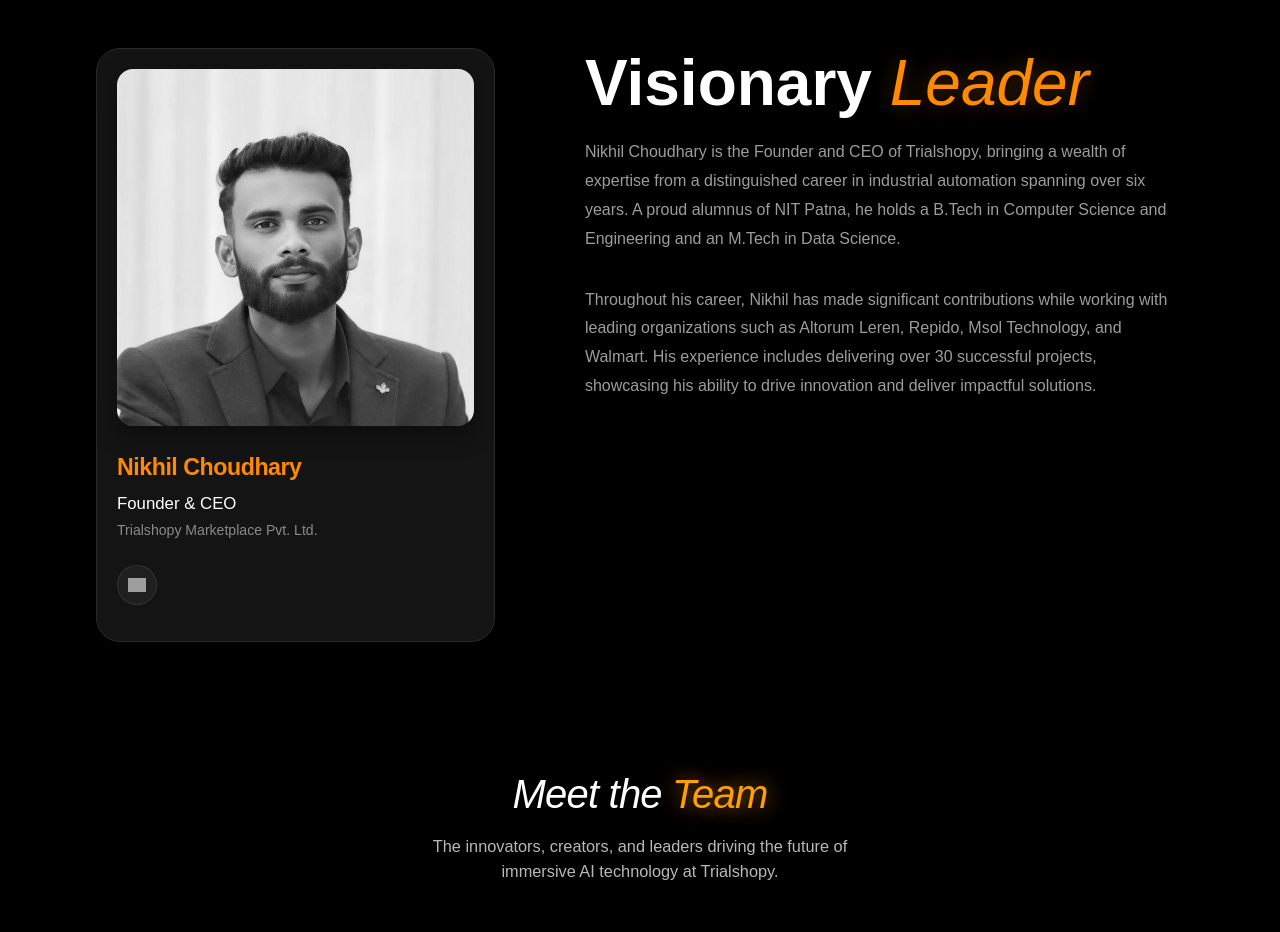
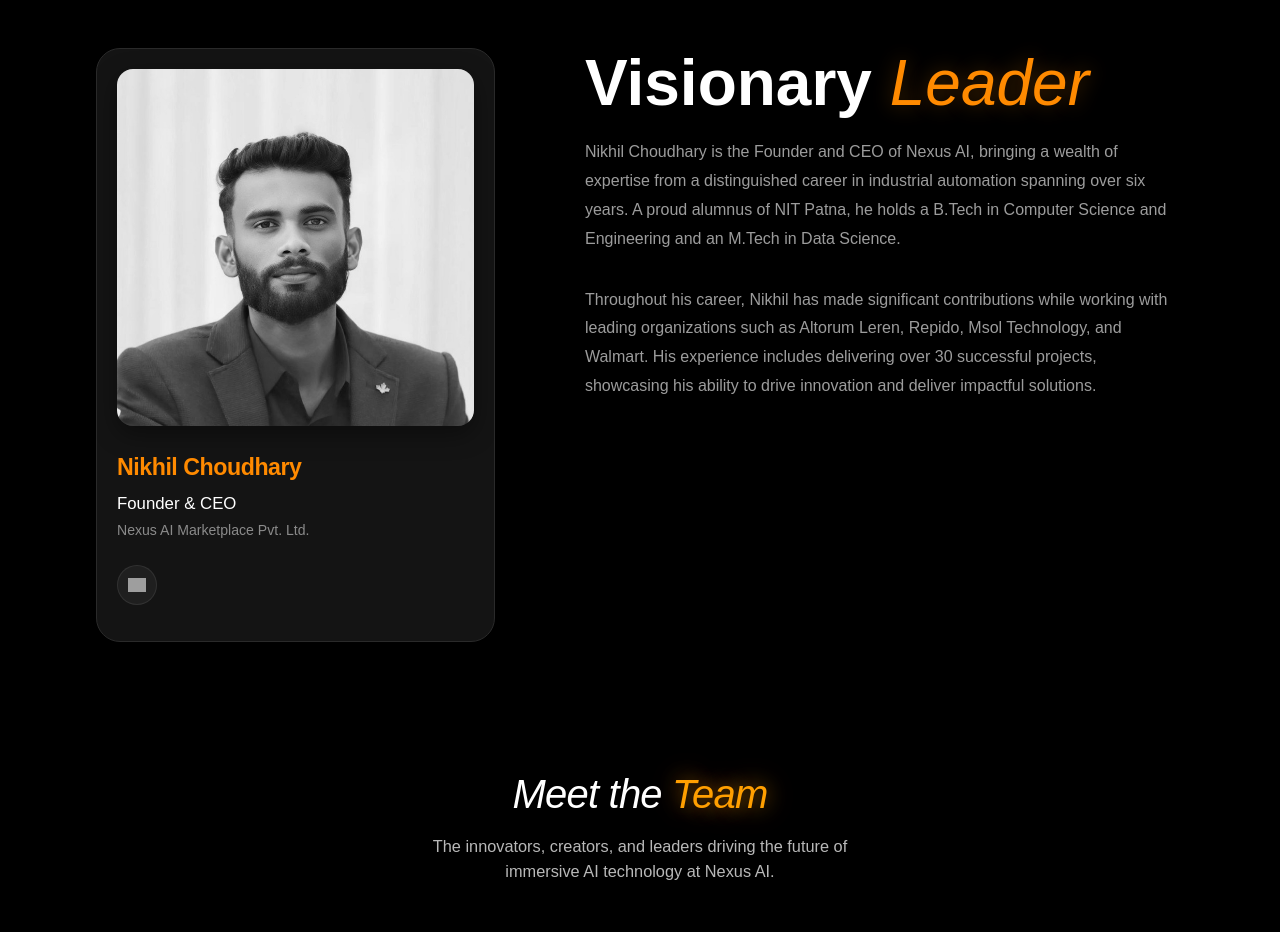
Before and after one commit to Mayank-Pandey7/nexus-ai, a Next.js app: page /company in a window 1280 px wide. Shown: the part 880-1812 px from the top of the page. Built offline with nearby package versions, Linux system fonts and the light colour scheme; grey boxes are pictures that could not be loaded; a web font is replaced by a local one.

Commit message:
rebrand: rename Trialshopy name back to Nexus AI globally while retaining all new content

```diff
--- a/src/app/layout.tsx
+++ b/src/app/layout.tsx
@@ -73,8 +73,8 @@
       <head>
         <meta charSet="utf-8" />
         <meta name="viewport" content="width=device-width, initial-scale=1" />
-        <title>Trialshopy – Smart AR Shopping Platform</title>
-        <meta name="description" content="Trialshopy is an AI-powered Smart AR Shopping Platform integrating IoT, AI, and Augmented Reality to transform enterprise retail — incubated at NIT Patna." />
+        <title>Nexus AI – Smart AR Shopping Platform</title>
+        <meta name="description" content="Nexus AI is an AI-powered Smart AR Shopping Platform integrating IoT, AI, and Augmented Reality to transform enterprise retail — incubated at NIT Patna." />
         <link rel="icon" href="/favicon.png" />
       </head>
       <body style={{ margin: 0, padding: 0, backgroundColor: '#000000', color: '#ffffff' }}>
--- a/src/components/sections/Benefits.tsx
+++ b/src/components/sections/Benefits.tsx
@@ -32,7 +32,7 @@
             >
               <img
                 src={nexusaiLogo}
-                alt="Trialshopy logo"
+                alt="Nexus AI logo"
                 style={{ width: '1.4rem', height: '1.4rem', objectFit: 'contain', filter: 'invert(1)' }}
               />
               <span
@@ -45,7 +45,7 @@
                   letterSpacing: '-0.02em'
                 }}
               >
-                Trialshopy
+                Nexus AI
               </span>
             </div>
           </div>
--- a/src/components/sections/CompanyView.tsx
+++ b/src/components/sections/CompanyView.tsx
@@ -16,34 +16,34 @@
     {
       name: "Shubhang Sheel",
       designation: "Co-Founder & CMO",
-      company: "Trialshopy",
+      company: "Nexus AI",
       experience: "5+ Years",
-      bio: "Shubhang Sheel is the Co-Founder & CMO at Trialshopy. He directs brand architecture, digital distribution channels, and retail marketplace user growth strategies globally.",
+      bio: "Shubhang Sheel is the Co-Founder & CMO at Nexus AI. He directs brand architecture, digital distribution channels, and retail marketplace user growth strategies globally.",
       photo: "/assets/images/shubhangu.jpg",
       linkedin: "https://www.linkedin.com/"
     },
     {
       name: "Suresh Choudhary",
       designation: "Director",
-      company: "Trialshopy",
+      company: "Nexus AI",
       experience: "20+ Years",
-      bio: "Suresh Choudhary directs corporate investments, retail distribution pipelines, and strategic brand partnerships at Trialshopy.",
+      bio: "Suresh Choudhary directs corporate investments, retail distribution pipelines, and strategic brand partnerships at Nexus AI.",
       photo: "/assets/images/suresh-ch.jpg",
       linkedin: "https://www.linkedin.com/"
     },
     {
       name: "Vivek",
       designation: "CTO",
-      company: "Trialshopy",
+      company: "Nexus AI",
       experience: "5+ Years",
-      bio: "Vivek leads product engineering at Trialshopy, managing advanced 3D render pipelines and low-latency computer vision backend models.",
+      bio: "Vivek leads product engineering at Nexus AI, managing advanced 3D render pipelines and low-latency computer vision backend models.",
       photo: "/assets/images/vivek.jpg",
       linkedin: "https://www.linkedin.com/"
     },
     {
       name: "Dipti",
       designation: "COO",
-      company: "Trialshopy",
+      company: "Nexus AI",
       experience: "6+ Years",
       bio: "Dipti coordinates day-to-day operations, strategic planning, cross-functional HR tasks, and corporate governance protocols.",
       photo: "/assets/images/dipti.jpg",
@@ -52,16 +52,16 @@
     {
       name: "Yashika",
       designation: "Frontend Developer",
-      company: "Trialshopy",
+      company: "Nexus AI",
       experience: "3+ Years",
-      bio: "Yashika builds responsive, high-performance web applications and sleek interactive design frameworks for Trialshopy Marketplace.",
+      bio: "Yashika builds responsive, high-performance web applications and sleek interactive design frameworks for Nexus AI Marketplace.",
       photo: "/assets/images/yashika.jpg",
       linkedin: "https://www.linkedin.com/"
     },
     {
       name: "Satyam",
       designation: "SDE1",
-      company: "Trialshopy",
+      company: "Nexus AI",
       experience: "3+ Years",
       bio: "Satyam works on our backend services, merchant api interfaces, database indexing, and performance optimization layers.",
       photo: "/assets/images/satyam.jpg",
@@ -118,19 +118,19 @@
   const news = [
     {
       date: "March 15, 2024",
-      title: "Trialshopy launches AI-powered AR try-on platform for enterprise retail and e-commerce in India",
+      title: "Nexus AI launches AI-powered AR try-on platform for enterprise retail and e-commerce in India",
       image: "https://stagingmedia.pointai.com/assets/images/news/livemint.png",
       url: "#"
     },
     {
       date: "August 10, 2023",
-      title: "NIT Patna incubated startup Trialshopy raises seed funding to expand Smart AR Shopping Platform",
+      title: "NIT Patna incubated startup Nexus AI raises seed funding to expand Smart AR Shopping Platform",
       image: "https://stagingmedia.pointai.com/assets/images/news/yourstory.jpg",
       url: "#"
     },
     {
       date: "November 22, 2023",
-      title: "How Trialshopy is empowering enterprises through IoT, AI and augmented reality integrations",
+      title: "How Nexus AI is empowering enterprises through IoT, AI and augmented reality integrations",
       image: "https://stagingmedia.pointai.com/assets/images/news/china-speakers.png",
       url: "#"
     }
@@ -215,7 +215,7 @@
             Our <span className="company-hero-title-accent">Story</span>
           </h1>
           <p className="company-hero-caption">
-            At Trialshopy, we are revolutionizing industries by integrating IoT, AI, and augmented reality into enterprise retail and commerce. Built by a passionate team incubated at NIT Patna, we are transforming how businesses connect with customers in the digital age.
+            At Nexus AI, we are revolutionizing industries by integrating IoT, AI, and augmented reality into enterprise retail and commerce. Built by a passionate team incubated at NIT Patna, we are transforming how businesses connect with customers in the digital age.
           </p>
         </div>
 
@@ -226,7 +226,7 @@
         </div>
       </section>
 
-      {/* Founder Nikhil/Trialshopy Section */}
+      {/* Founder Nikhil/Nexus AI Section */}
       <section className="company-leader" aria-labelledby="company-leader-heading" style={{ background: '#000', padding: 'clamp(6rem, 10vw, 8rem) 0' }}>
         <div className="company-inner company-leader-inner" style={{ maxWidth: '1400px', margin: '0 auto', padding: '0 2rem' }}>
           <article className="company-leader-card reveal-hover-lift" data-reveal="left" style={{ margin: '0 auto' }}>
@@ -256,7 +256,7 @@
                   Founder &amp; CEO
                 </p>
                 <p style={{ color: 'rgba(255, 255, 255, 0.5)', fontSize: '0.88rem', fontWeight: 500, margin: 0 }}>
-                  Trialshopy Marketplace Pvt. Ltd.
+                  Nexus AI Marketplace Pvt. Ltd.
                 </p>
               </div>
 
@@ -304,7 +304,7 @@
             </h2>
             <div className="company-leader-bio" data-reveal="true" data-reveal-delay="120" style={{ fontSize: '1rem', color: 'rgba(208, 208, 208, 0.75)', lineHeight: '1.8' }}>
               <p style={{ marginBottom: '2rem' }}>
-                Nikhil Choudhary is the Founder and CEO of Trialshopy, bringing a wealth of expertise from a distinguished career in industrial automation spanning over six years. A proud alumnus of NIT Patna, he holds a B.Tech in Computer Science and Engineering and an M.Tech in Data Science.
+                Nikhil Choudhary is the Founder and CEO of Nexus AI, bringing a wealth of expertise from a distinguished career in industrial automation spanning over six years. A proud alumnus of NIT Patna, he holds a B.Tech in Computer Science and Engineering and an M.Tech in Data Science.
               </p>
               <p style={{ marginBottom: '2rem' }}>
                 Throughout his career, Nikhil has made significant contributions while working with leading organizations such as Altorum Leren, Repido, Msol Technology, and Walmart. His experience includes delivering over 30 successful projects, showcasing his ability to drive innovation and deliver impactful solutions.
@@ -321,7 +321,7 @@
             Meet the <span className="company-accent">Team</span>
           </h2>
           <p className="company-section-lead company-section-lead--light" data-reveal="true" style={{ textAlign: 'center' }}>
-            The innovators, creators, and leaders driving the future of immersive AI technology at Trialshopy.
+            The innovators, creators, and leaders driving the future of immersive AI technology at Nexus AI.
           </p>
 
           <div className="company-team-grid" data-reveal-stagger="true">
@@ -629,10 +629,10 @@
           <h2 id="company-connected-heading" className="company-connected-title" data-reveal="true">
             Stay <span className="company-accent">Connected</span>
           </h2>
-          <p className="company-connected-lead" data-reveal="true">Follow Trialshopy for platform updates, enterprise insights, and AR commerce trends.</p>
+          <p className="company-connected-lead" data-reveal="true">Follow Nexus AI for platform updates, enterprise insights, and AR commerce trends.</p>
 
           <div className="company-social-row" data-reveal-stagger="true">
-            <a target="_blank" rel="noopener noreferrer" className="company-social-pill" data-reveal-item="true" href="https://x.com/trialshopy">
+            <a target="_blank" rel="noopener noreferrer" className="company-social-pill" data-reveal-item="true" href="https://x.com/nexusai">
               <span className="company-social-pill-label">Twitter / X</span>
               <span className="company-social-pill-icon-wrap" aria-hidden="true">
                 <svg className="company-social-pill-icon" viewBox="0 0 24 24" width="16" height="16" fill="currentColor">
@@ -641,7 +641,7 @@
               </span>
             </a>
 
-            <a target="_blank" rel="noopener noreferrer" className="company-social-pill" data-reveal-item="true" href="https://www.facebook.com/trialshopy">
+            <a target="_blank" rel="noopener noreferrer" className="company-social-pill" data-reveal-item="true" href="https://www.facebook.com/nexusai">
               <span className="company-social-pill-label">Facebook</span>
               <span className="company-social-pill-icon-wrap" aria-hidden="true">
                 <svg className="company-social-pill-icon" viewBox="0 0 24 24" width="16" height="16" fill="currentColor">
@@ -650,7 +650,7 @@
               </span>
             </a>
 
-            <a target="_blank" rel="noopener noreferrer" className="company-social-pill" data-reveal-item="true" href="https://www.instagram.com/trialshopy">
+            <a target="_blank" rel="noopener noreferrer" className="company-social-pill" data-reveal-item="true" href="https://www.instagram.com/nexusai">
               <span className="company-social-pill-label">Instagram</span>
               <span className="company-social-pill-icon-wrap" aria-hidden="true">
                 <svg className="company-social-pill-icon" viewBox="0 0 24 24" width="16" height="16" fill="currentColor">
@@ -659,7 +659,7 @@
               </span>
             </a>
 
-            <a target="_blank" rel="noopener noreferrer" className="company-social-pill" data-reveal-item="true" href="https://www.linkedin.com/company/trialshopy">
+            <a target="_blank" rel="noopener noreferrer" className="company-social-pill" data-reveal-item="true" href="https://www.linkedin.com/company/nexusai">
               <span className="company-social-pill-label">LinkedIn</span>
               <span className="company-social-pill-icon-wrap" aria-hidden="true" style={{ padding: '0.45rem' }}>
                 <img
--- a/src/components/sections/Footer.tsx
+++ b/src/components/sections/Footer.tsx
@@ -1,5 +1,5 @@
 import React from 'react';
-const trialshopyLogoWhite = '/assets/images/nexusai-logo-white-sparkle.png';
+const nexusaiLogoWhite = '/assets/images/nexusai-logo-white-sparkle.png';
 
 // Partner logos marquee
 const amazonSpn = '/assets/images/partners/amazon-spn.png';
@@ -88,8 +88,8 @@
           <div className="site-footer-columns" data-reveal-stagger="true">
             <div className="site-footer-brand" data-reveal-item="true">
               <div style={{ display: 'inline-flex', alignItems: 'center', gap: '0.6rem', marginBottom: '1.25rem' }}>
-                <img src={trialshopyLogoWhite} alt="Trialshopy logo" style={{ width: '2.25rem', height: '2.25rem', objectFit: 'contain' }} />
-                <span className="logo-text-bold" style={{ fontFamily: 'var(--font-inter-tight), sans-serif', fontWeight: 700, fontSize: '1.35rem', color: '#ffffff', letterSpacing: '-0.02em' }}>Trialshopy</span>
+                <img src={nexusaiLogoWhite} alt="Nexus AI logo" style={{ width: '2.25rem', height: '2.25rem', objectFit: 'contain' }} />
+                <span className="logo-text-bold" style={{ fontFamily: 'var(--font-inter-tight), sans-serif', fontWeight: 700, fontSize: '1.35rem', color: '#ffffff', letterSpacing: '-0.02em' }}>Nexus AI</span>
               </div>
               <p className="site-footer-brand-text">AI-powered Smart AR Shopping Platform —<br />IoT, AI & AR integrations for enterprise retail.</p>
             </div>
@@ -104,10 +104,10 @@
 
             <div className="site-footer-col" data-reveal-item="true">
               <h3>Social</h3>
-              <a target="_blank" rel="noopener noreferrer" href="https://x.com/trialshopy">X / Twitter</a>
-              <a target="_blank" rel="noopener noreferrer" href="https://www.linkedin.com/company/trialshopy">LinkedIn</a>
-              <a target="_blank" rel="noopener noreferrer" href="https://www.instagram.com/trialshopy">Instagram</a>
-              <a target="_blank" rel="noopener noreferrer" href="https://www.facebook.com/trialshopy">Facebook</a>
+              <a target="_blank" rel="noopener noreferrer" href="https://x.com/nexusai">X / Twitter</a>
+              <a target="_blank" rel="noopener noreferrer" href="https://www.linkedin.com/company/nexusai">LinkedIn</a>
+              <a target="_blank" rel="noopener noreferrer" href="https://www.instagram.com/nexusai">Instagram</a>
+              <a target="_blank" rel="noopener noreferrer" href="https://www.facebook.com/nexusai">Facebook</a>
             </div>
 
             <div className="site-footer-col" data-reveal-item="true">
@@ -119,11 +119,11 @@
             <div className="site-footer-col site-footer-contact-col" data-reveal-item="true">
               <h3>Contact</h3>
               <p>NIT Patna Incubation Centre,<br />Ashok Rajpath, Patna<br />Bihar, India 800005</p>
-              <a href="mailto:support@trialshoppy.com">support@trialshoppy.com</a>
+              <a href="mailto:support@nexusai.com">support@nexusai.com</a>
               <a href="tel:9801159223">+91 9801159223</a>
             </div>
           </div>
-          <div className="site-footer-bottom">© 2026 Trialshopy Marketplace Pvt. Ltd. All rights reserved.</div>
+          <div className="site-footer-bottom">© 2026 Nexus AI Marketplace Pvt. Ltd. All rights reserved.</div>
         </div>
       </section>
     </footer>
--- a/src/components/sections/Hero.tsx
+++ b/src/components/sections/Hero.tsx
@@ -1,6 +1,6 @@
 import React from 'react';
 const heroBanner = '/assets/images/hero-banner-models.png';
-const trialshopyLogo = '/assets/images/nexusai-logo-black.png';
+const nexusaiLogo = '/assets/images/nexusai-logo-black.png';
 
 const Hero: React.FC = () => {
   return (
@@ -14,7 +14,7 @@
         style={{ animation: 'gentle-fade-in 1.5s cubic-bezier(0.16, 1, 0.3, 1) both' }}
       >
         <div className="hero-main-logo">
-          <img src={trialshopyLogo} alt="Trialshopy logo" style={{ width: '12.5rem', height: '11.5rem', objectFit: 'contain', animation: 'logo-float 3s ease-in-out infinite' }} />
+          <img src={nexusaiLogo} alt="Nexus AI logo" style={{ width: '12.5rem', height: '11.5rem', objectFit: 'contain', animation: 'logo-float 3s ease-in-out infinite' }} />
           <span className="logo-text-bold" style={{ fontFamily: 'var(--font-inter-tight), sans-serif', fontWeight: 700, fontSize: '2.5rem', color: 'var(--primary-color)', letterSpacing: '-0.02em' }}>Nexus AI</span>
         </div>
         <p className="hero-tagline">
@@ -29,7 +29,7 @@
           animation: 'gentle-fade-in 1.5s cubic-bezier(0.16, 1, 0.3, 1) 0.18s both'
         }}
       >
-        <img src={heroBanner} alt="Trialshopy AR shopping experience" className="hero-image" loading="eager" style={{ position: 'absolute', inset: 0, width: '100%', height: '100%', objectFit: 'contain' }} />
+        <img src={heroBanner} alt="Nexus AI AR shopping experience" className="hero-image" loading="eager" style={{ position: 'absolute', inset: 0, width: '100%', height: '100%', objectFit: 'contain' }} />
       </div>
     </section>
   );
--- a/src/components/sections/HowItWorks.tsx
+++ b/src/components/sections/HowItWorks.tsx
@@ -7,7 +7,7 @@
       <div className="automobile-banner-visual">
         <img
           src={automobileBanner}
-          alt="Trialshopy smart enterprise technology platform"
+          alt="Nexus AI smart enterprise technology platform"
           className="automobile-banner-image"
           loading="lazy"
           style={{ position: 'absolute', inset: 0, width: '100%', height: '100%', objectFit: 'cover' }}
@@ -21,7 +21,7 @@
         <div className="automobile-banner-bottom modelling-bottom">
           <h3 className="modelling-headline">Revolutionizing Industries with Smart Tech.</h3>
           <p className="modelling-body">
-            Trialshopy breaks boundaries by moving from traditional, reactive approaches to proactive, data-driven, and intelligent systems. We integrate IoT, AI, and AR to transform your core retail and enterprise operations.
+            Nexus AI breaks boundaries by moving from traditional, reactive approaches to proactive, data-driven, and intelligent systems. We integrate IoT, AI, and AR to transform your core retail and enterprise operations.
           </p>
           <div className="home-section-cta-wrap">
             <a className="home-cta-button automobile-cta-button" href="#">Learn More</a>
--- a/src/components/sections/Testimonials.tsx
+++ b/src/components/sections/Testimonials.tsx
@@ -11,7 +11,7 @@
         <div className="awards-sparkles" aria-hidden="true"></div>
         <div className="showcase-content" data-reveal="true">
           <h2 id="awards-heading" className="showcase-heading awards-showcase-heading">What makes us <span className="showcase-highlight">Different?</span></h2>
-          <p className="showcase-subtext awards-showcase-subtext">Trialshopy is breaking boundaries by integrating IoT, AI, and AR to transform core retail and enterprise operations — moving from reactive to proactive, data-driven, and intelligent systems.</p>
+          <p className="showcase-subtext awards-showcase-subtext">Nexus AI is breaking boundaries by integrating IoT, AI, and AR to transform core retail and enterprise operations — moving from reactive to proactive, data-driven, and intelligent systems.</p>
         </div>
       </div>
 
```
Also changed, not shown: src/components/sections/CareerView.tsx (+10 -10 lines), src/components/sections/Products.tsx (+4 -4 lines), src/components/sections/TeamView.tsx (+6 -6 lines), src/index.css.
